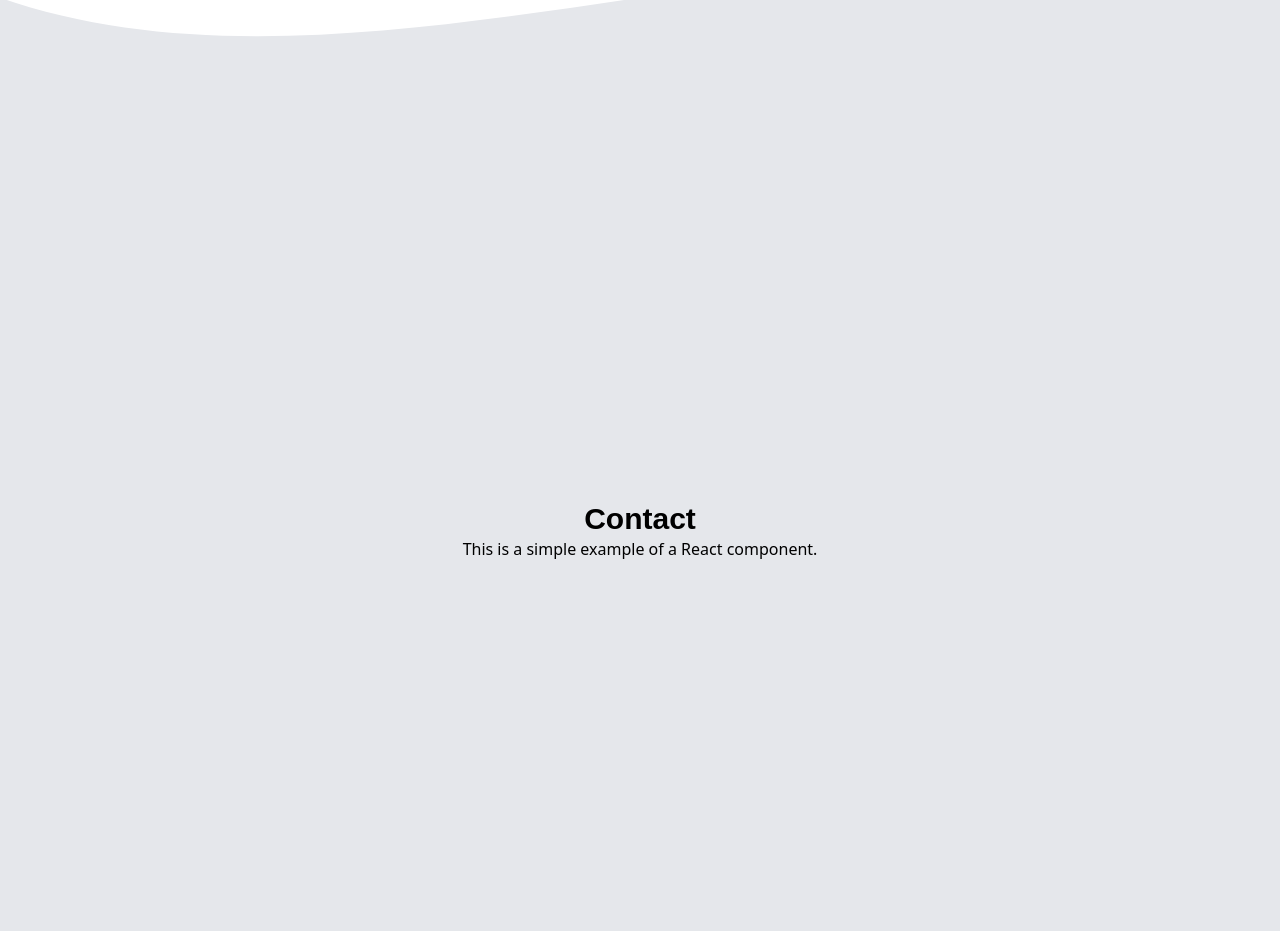
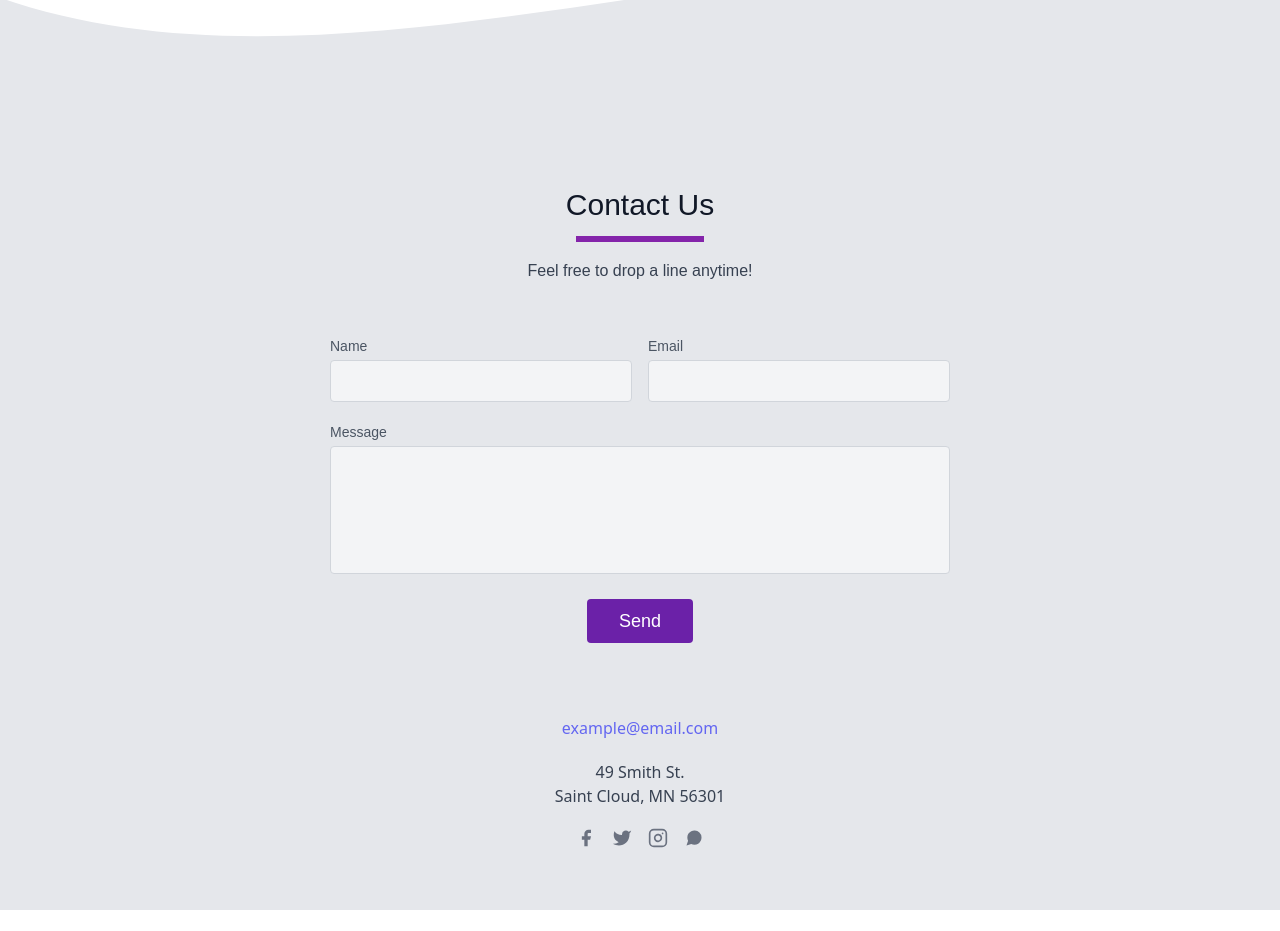
Before and after one commit to ryxtor/portfolio-ui, a React (Create React App) app: page / in a window 1280 px wide. Shown: the part 2120-3051 px from the top of the page. After the commit the page ends 3030 px from the top, so only its background shows below. Built offline with nearby package versions, Linux system fonts and the light colour scheme; no server answers.

Commit message:
Create the form

```diff
--- a/src/pages/Contact.jsx
+++ b/src/pages/Contact.jsx
@@ -1,9 +1,130 @@
 const Contact = () => (
-  <div className="flex flex-col items-center justify-center h-screen bg-gray-200" id="contact">
-    <h1 className="text-3xl font-bold text-center font-Raleway">Contact</h1>
-    <p className="text-center">
-      This is a simple example of a React component.
-    </p>
+  <div id="contact">
+    <section className="text-gray-700 body-font relative bg-gray-200">
+      <div className="container px-5 py-14 mx-auto">
+        <div className="flex flex-col text-center w-full mb-12">
+          <h1 className="sm:text-3xl text-2xl font-medium title-font mb-4 text-gray-900 heading font-Finger-Paint">
+            Contact Us
+          </h1>
+          <p className="lg:w-2/3 mx-auto font-Raleway leading-relaxed text-base">Feel free to drop a line anytime!</p>
+        </div>
+        <div className="lg:w-1/2 md:w-2/3 mx-auto">
+          <form action="https://formspree.io/f/xyyvgnan" method="POST" className="flex flex-wrap -m-2">
+            <div className="p-2 w-1/2">
+              <div className="relative">
+                <label htmlFor="name" className="font-Raleway leading-7 text-sm text-gray-600">
+                  Name
+                  <input
+                    required
+                    type="text"
+                    id="name"
+                    name="name"
+                    className="w-full bg-gray-100 rounded border border-gray-300 focus:border-purple-500 text-base outline-none font-Raleway text-gray-700 py-1 px-3 leading-8 transition-colors duration-200 ease-in-out"
+                  />
+                </label>
+              </div>
+            </div>
+            <div className="p-2 w-1/2">
+              <div className="relative">
+                <label htmlFor="email" className="font-Raleway leading-7 text-sm text-gray-600">
+                  Email
+                  <input
+                    required
+                    type="email"
+                    id="email"
+                    name="email"
+                    className="w-full font-Raleway bg-gray-100 rounded border border-gray-300 focus:border-purple-500 text-base outline-none text-gray-700 py-1 px-3 leading-8 transition-colors duration-200 ease-in-out"
+                  />
+                </label>
+              </div>
+            </div>
+            <div className="p-2 w-full">
+              <div className="relative">
+                <label htmlFor="message" className="font-Raleway leading-7 text-sm text-gray-600">
+                  Message
+                  <textarea
+                    required
+                    id="message"
+                    name="message"
+                    className="w-full font-Raleway bg-gray-100 rounded border border-gray-300 focus:border-purple-500 h-32 text-base outline-none text-gray-700 py-1 px-3 resize-none leading-6 transition-colors duration-200 ease-in-out"
+                  />
+                </label>
+              </div>
+            </div>
+            <div className="p-2 w-full">
+              <button
+                type="submit"
+                className="flex mx-auto font-Raleway text-white bg-purple-800 border-0 py-2 px-8 focus:outline-none hover:bg-purple-600 rounded text-lg transition"
+              >
+                Send
+              </button>
+            </div>
+            <div className="p-2 w-full pt-8 mt-8 border-t border-gray-200 text-center">
+              <a href="google.com" className="text-indigo-500">
+                example@email.com
+              </a>
+              <p className="leading-normal my-5">
+                49 Smith St.
+                <br />
+                Saint Cloud, MN 56301
+              </p>
+              <span className="inline-flex">
+                <a href="google.com" className="text-gray-500">
+                  <svg
+                    fill="currentColor"
+                    strokeLinecap="round"
+                    strokeLinejoin="round"
+                    strokeWidth="2"
+                    className="w-5 h-5"
+                    viewBox="0 0 24 24"
+                  >
+                    <path d="M18 2h-3a5 5 0 00-5 5v3H7v4h3v8h4v-8h3l1-4h-4V7a1 1 0 011-1h3z" />
+                  </svg>
+                </a>
+                <a href="googl.com" className="ml-4 text-gray-500">
+                  <svg
+                    fill="currentColor"
+                    strokeLinecap="round"
+                    strokeLinejoin="round"
+                    strokeWidth="2"
+                    className="w-5 h-5"
+                    viewBox="0 0 24 24"
+                  >
+                    <path d="M23 3a10.9 10.9 0 01-3.14 1.53 4.48 4.48 0 00-7.86 3v1A10.66 10.66 0 013 4s-4 9 5 13a11.64 11.64 0 01-7 2c9 5 20 0 20-11.5a4.5 4.5 0 00-.08-.83A7.72 7.72 0 0023 3z" />
+                  </svg>
+                </a>
+                <a href="googl.com" className="ml-4 text-gray-500">
+                  <svg
+                    fill="none"
+                    stroke="currentColor"
+                    strokeLinecap="round"
+                    strokeLinejoin="round"
+                    strokeWidth="2"
+                    className="w-5 h-5"
+                    viewBox="0 0 24 24"
+                  >
+                    <rect width="20" height="20" x="2" y="2" rx="5" ry="5" />
+                    <path d="M16 11.37A4 4 0 1112.63 8 4 4 0 0116 11.37zm1.5-4.87h.01" />
+                  </svg>
+                </a>
+                <a href="googl.com" className="ml-4 text-gray-500">
+                  <svg
+                    fill="currentColor"
+                    strokeLinecap="round"
+                    strokeLinejoin="round"
+                    strokeWidth="2"
+                    className="w-5 h-5"
+                    viewBox="0 0 24 24"
+                  >
+                    <path d="M21 11.5a8.38 8.38 0 01-.9 3.8 8.5 8.5 0 01-7.6 4.7 8.38 8.38 0 01-3.8-.9L3 21l1.9-5.7a8.38 8.38 0 01-.9-3.8 8.5 8.5 0 014.7-7.6 8.38 8.38 0 013.8-.9h.5a8.48 8.48 0 018 8v.5z" />
+                  </svg>
+                </a>
+              </span>
+            </div>
+          </form>
+        </div>
+      </div>
+    </section>
   </div>
 );
 
```
